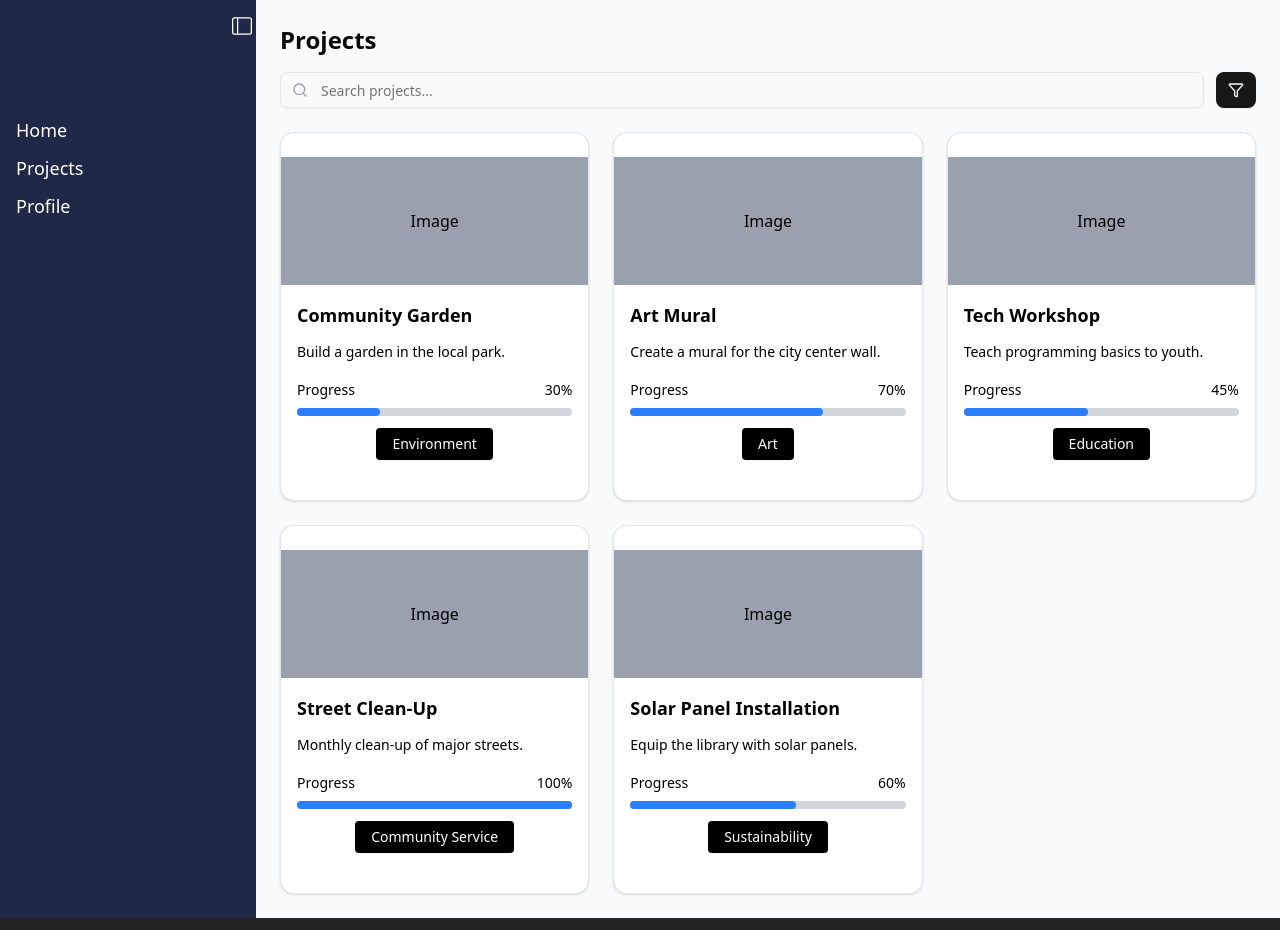
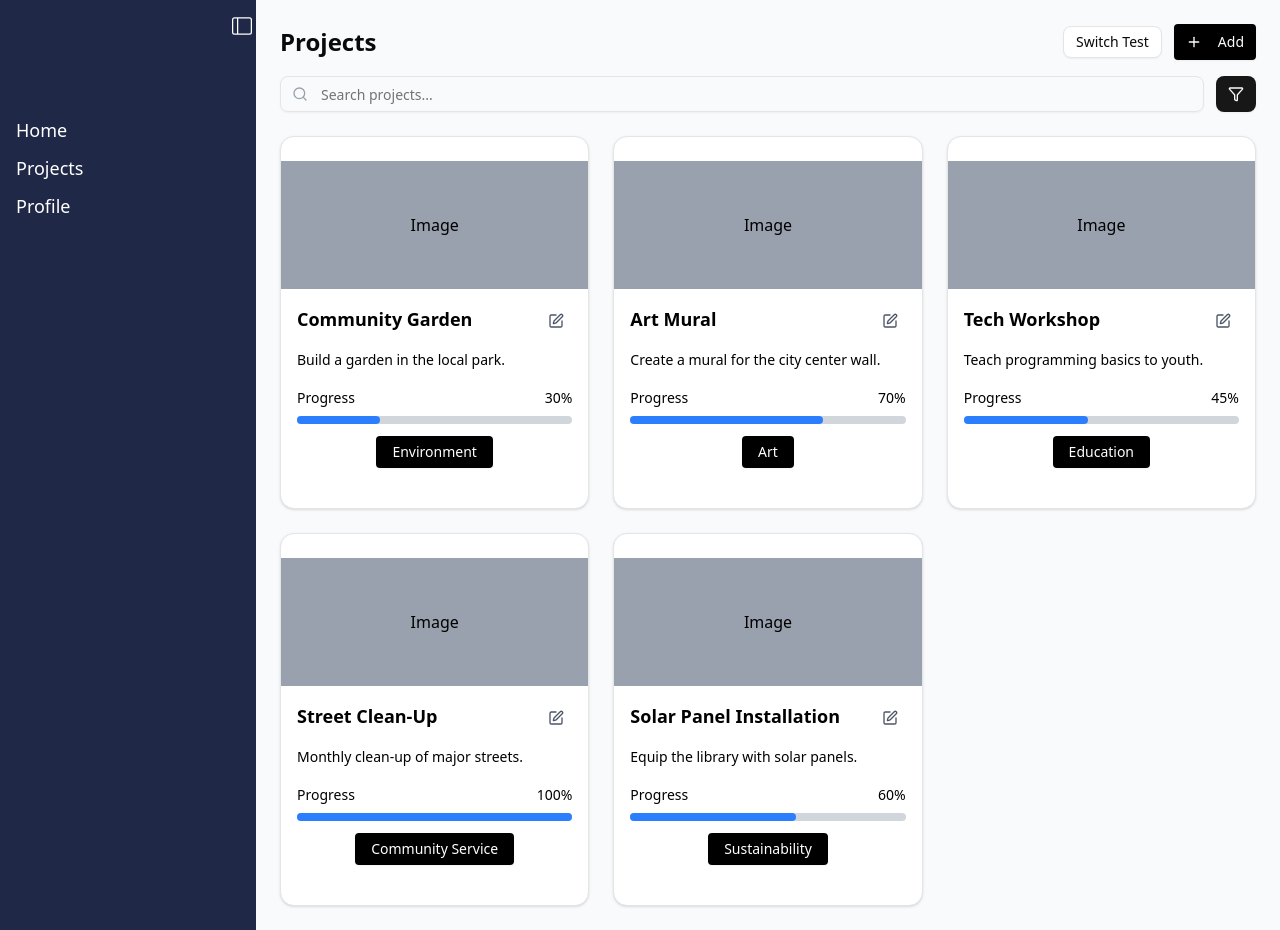
Before and after one commit to alex-k-exe/my-future, a React (Vite) app: page /project in a window 1280 px wide. Built offline with nearby package versions, Linux system fonts and the light colour scheme.

Commit message:
put add and edit project button

```diff
--- a/src/pages/Project.tsx
+++ b/src/pages/Project.tsx
@@ -2,12 +2,12 @@ import { useMemo, useState } from "react";
 import { Input } from "../components/ui/input";
 import { Button } from "../components/ui/button";
 import { Card, CardContent, CardTitle } from "../components/ui/card";
-import { Search, Filter, ArrowDownNarrowWide } from "lucide-react";
+import { Search, Filter, ArrowDownNarrowWide, Plus, Edit } from "lucide-react";
 import type { Base64Image, Project, ProjectId } from "../types";
 import { Badge } from "../components/ui/badge";
 import { Link } from "react-router-dom";
 
-function ProjectCard(project: {
+function ProjectCard(props: {
     id: ProjectId;
     name: string;
     description: string;
@@ -15,9 +15,20 @@ function ProjectCard(project: {
     thumbnail: Base64Image;
     progress: number;
     goal: number;
+    showAdminButtons: boolean;
 }) {
+    const {
+        id,
+        name,
+        description,
+        category,
+        thumbnail,
+        progress,
+        goal,
+        showAdminButtons
+    } = props;
     return (
-        <Link to={"/project/" + project.id}>
+        <Link to={"/project/" + id}>
             <Card className="hover:shadow-lg transition-shadow cursor-pointer">
                 <CardContent className="p-0">
                     {/* Image placeholder on top */}
@@ -29,14 +40,32 @@ function ProjectCard(project: {
                     <div className="p-4 flex flex-col h-full">
                         {/* Top content area */}
                         <div className="flex-1 space-y-3">
-                            {/* Title */}
-                            <h3 className="text-lg font-semibold text-black">
-                                {project.name}
-                            </h3>
+                            {/* Title and Edit Button */}
+                            <div className="flex justify-between items-start">
+                                <h3 className="text-lg font-semibold text-black flex-1">
+                                    {name}
+                                </h3>
+                                {/* Admin Edit Button */}
+                                {showAdminButtons && (
+                                    <Button
+                                        variant="ghost"
+                                        size="sm"
+                                        className="ml-2 p-1 h-8 w-8 hover:bg-gray-100"
+                                        onClick={(e) => {
+                                            e.preventDefault();
+                                            e.stopPropagation();
+                                            // TODO: Add edit functionality
+                                            console.log("Edit project:", id);
+                                        }}
+                                    >
+                                        <Edit className="h-4 w-4 text-gray-600" />
+                                    </Button>
+                                )}
+                            </div>
 
                             {/* Description */}
                             <p className="text-sm text-black leading-relaxed">
-                                {project.description}
+                                {description}
                             </p>
                         </div>
 
@@ -47,14 +76,14 @@ function ProjectCard(project: {
                                 <div className="flex justify-between items-center text-sm">
                                     <span className="text-black">Progress</span>
                                     <span className="text-black font-medium">
-                                        {project.progress}%
+                                        {progress}%
                                     </span>
                                 </div>
                                 <div className="w-full bg-gray-300 rounded-full h-2">
                                     <div
                                         className="bg-blue-500 h-2 rounded-full transition-all duration-300"
                                         style={{
-                                            width: `${project.progress}%`
+                                            width: `${progress}%`
                                         }}
                                     ></div>
                                 </div>
@@ -66,7 +95,7 @@ function ProjectCard(project: {
                                     className="bg-black text-white hover:bg-gray-800 px-4 py-2 rounded"
                                     size="sm"
                                 >
-                                    {project.category}
+                                    {category}
                                 </Button>
                             </div>
                         </div>
@@ -202,6 +231,7 @@ export const projects: Project[] = [
 
 export default function Project() {
     const [searchQuery, setSearchQuery] = useState("");
+    const [showAdminButtons, setShowAdminButtons] = useState(true);
 
     const filteredProjects = useMemo(() => {
         const lowerQuery = searchQuery.toLowerCase();
@@ -217,7 +247,38 @@ export default function Project() {
         <main className="flex-1 bg-gray-50">
             <div className="flex-1 p-6">
                 <header className="mb-6">
-                    <h1 className="text-2xl font-bold mb-4">Projects</h1>
+                    <div className="flex justify-between items-center mb-4">
+                        <h1 className="text-2xl font-bold">Projects</h1>
+                        <div className="flex items-center gap-3">
+                            {/* Switch Test Button */}
+                            <Button
+                                variant="outline"
+                                size="sm"
+                                onClick={() => {
+                                    setShowAdminButtons(!showAdminButtons);
+                                    console.log(
+                                        "Switch Test clicked, showAdminButtons:",
+                                        !showAdminButtons
+                                    );
+                                }}
+                            >
+                                Switch Test
+                            </Button>
+                            {/* Admin Add Button */}
+                            {showAdminButtons && (
+                                <Button
+                                    className="bg-black text-white hover:bg-gray-800 px-4 py-2 rounded"
+                                    onClick={() => {
+                                        // TODO: Add new project functionality
+                                        console.log("Add new project");
+                                    }}
+                                >
+                                    <Plus className="h-4 w-4 mr-2" />
+                                    Add
+                                </Button>
+                            )}
+                        </div>
+                    </div>
 
                     {/* Search and Filter Bar */}
                     <div className="flex items-center gap-3 mb-6">
@@ -239,7 +300,11 @@ export default function Project() {
                 </header>
                 <div className="grid grid-cols-1 md:grid-cols-2 lg:grid-cols-3 gap-6">
                     {filteredProjects.map((project) => (
-                        <ProjectCard {...project} />
+                        <ProjectCard
+                            key={project.id}
+                            {...project}
+                            showAdminButtons={showAdminButtons}
+                        />
                     ))}
                 </div>
             </div>
```
